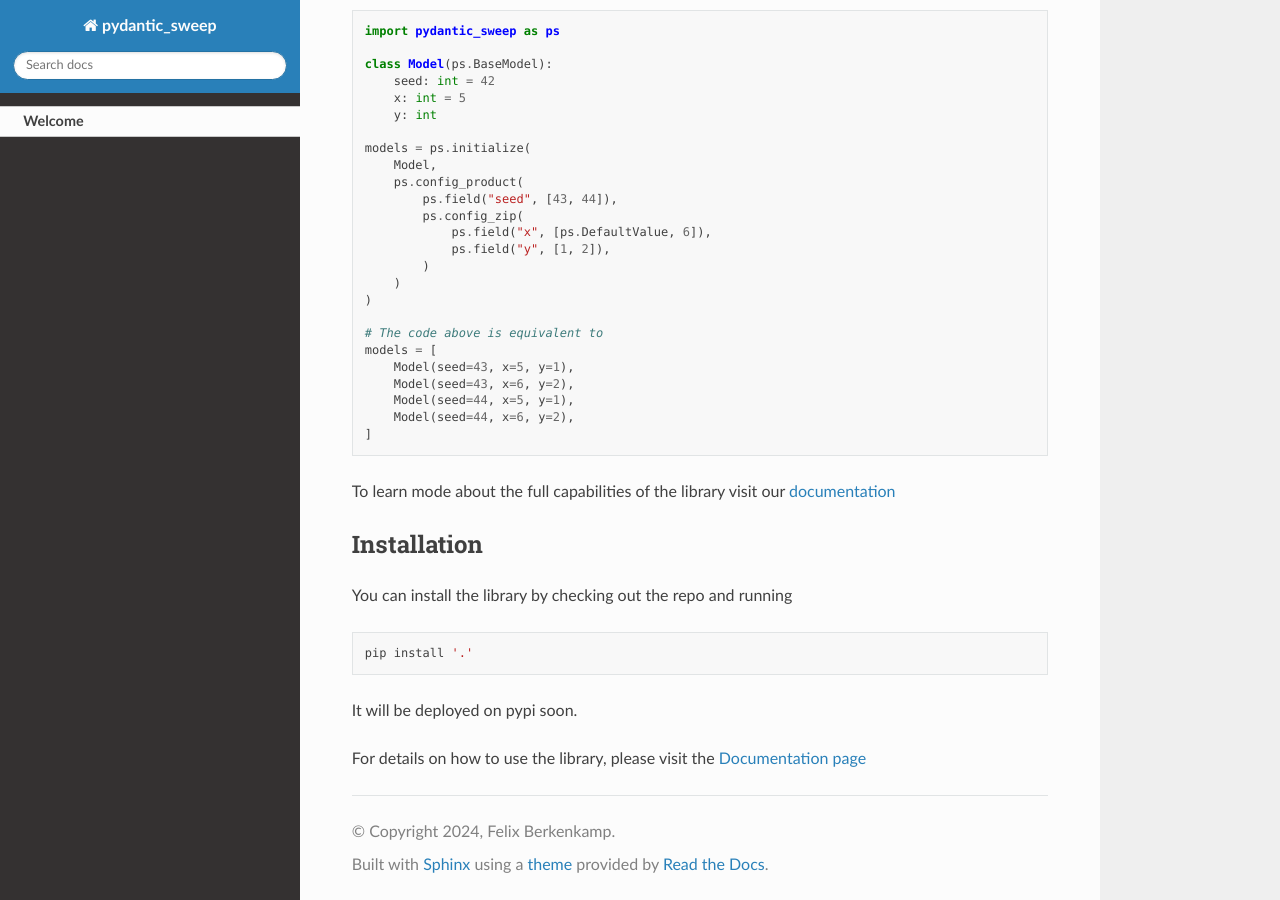
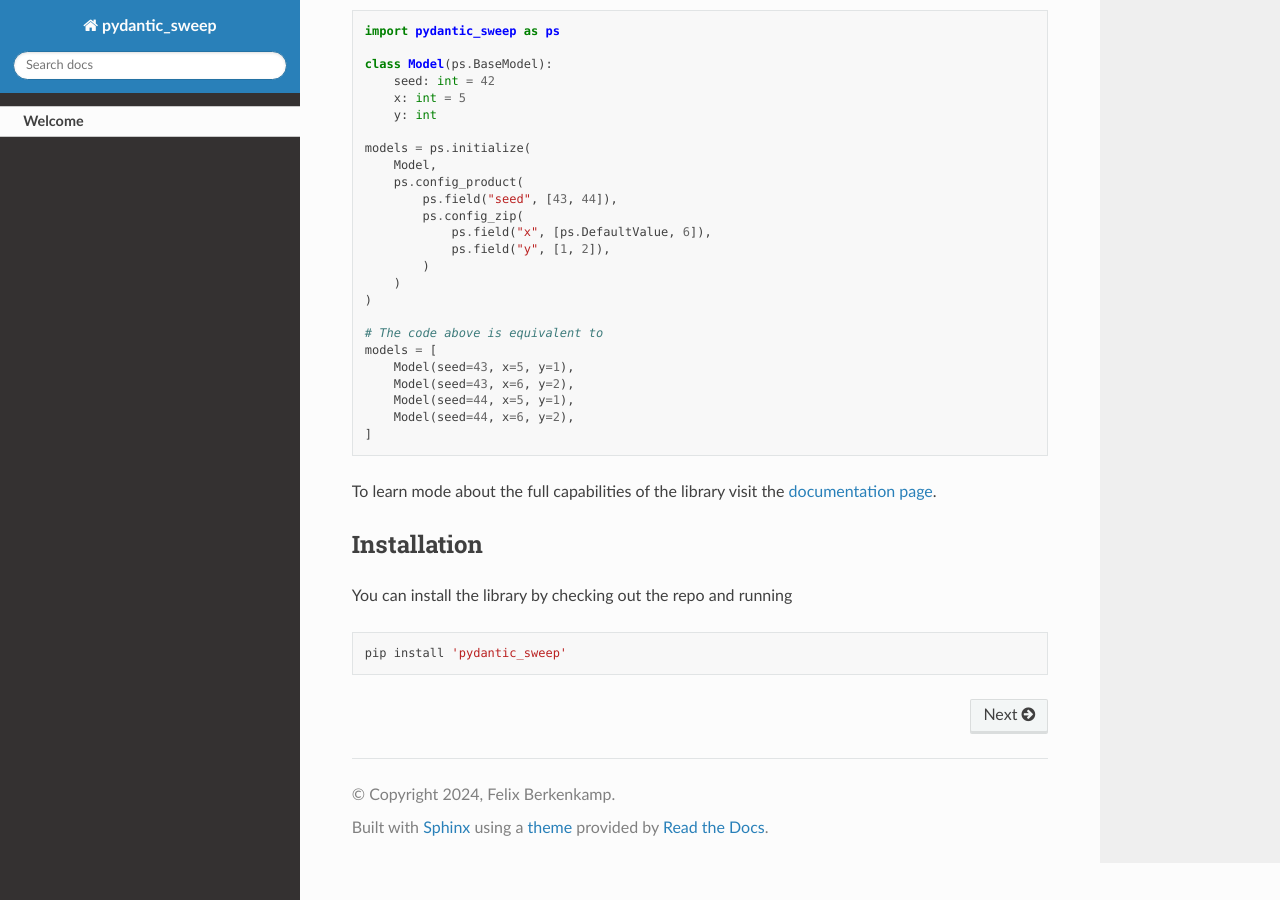
Before and after one commit to befelix/pydantic_sweep, a Sphinx documentation site: the page built from docs/index.rst, in a window 1280 px wide and 900 px high, scrolled down 515 px. Built offline with Sphinx 7.4.7 and the Read the Docs theme 3.1.0, drawn with Linux system fonts in a browser that asks for light colours; pages that are not in the unit, such as notebooks, are missing from menus.

Commit message:
Pypi release

````diff
--- a/README.md
+++ b/README.md
@@ -46,18 +46,13 @@ models = [
 ]
 ```
 
-To learn mode about the full capabilities of the library visit our
-[documentation](https://github.com/befelix/pydantic_sweep)
+To learn mode about the full capabilities of the library visit the
+[documentation page](https://berkenkamp.me/pydantic_sweep/).
 
 ## Installation
 
 You can install the library by checking out the repo and running
 
 ```bash
-pip install '.'
+pip install 'pydantic_sweep'
 ```
-
-It will be deployed on pypi soon.
-
-For details on how to use the library, please visit the
-[Documentation page](https://berkenkamp.me/pydantic_sweep/)
--- /dev/null
+++ b/docs/changelog.rst
@@ -0,0 +1,2 @@
+.. include:: ../CHANGELOG
+    :parser: myst_parser.sphinx_
--- a/docs/index.rst
+++ b/docs/index.rst
@@ -23,3 +23,5 @@
    :maxdepth: 1
    :hidden:
    :caption: Extra Material
+
+   changelog
````
Also changed, not shown: 1 other file.
